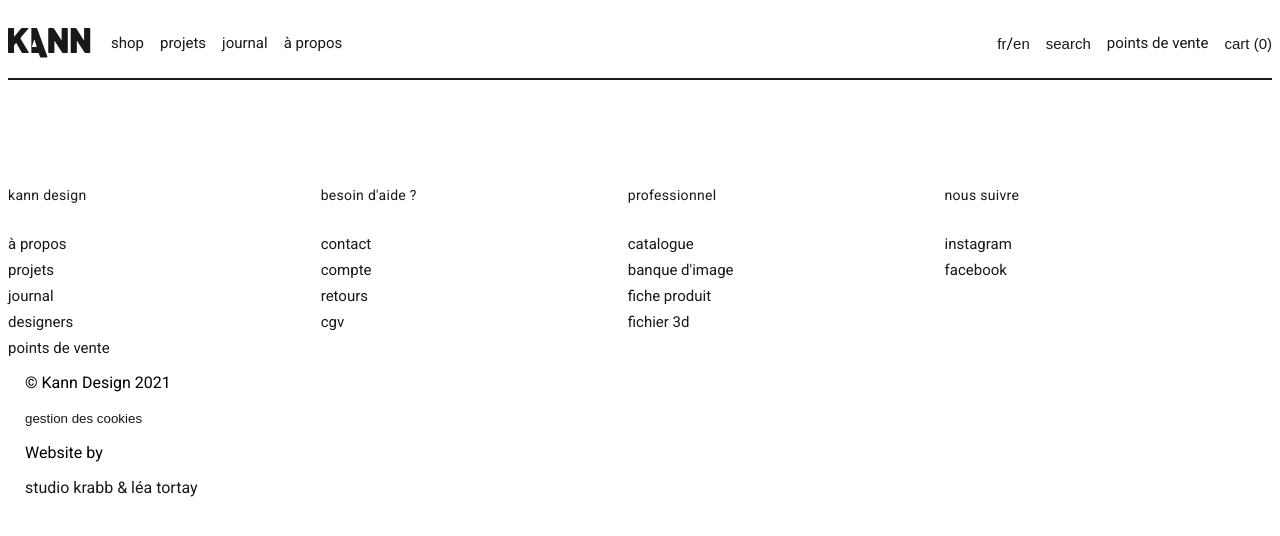
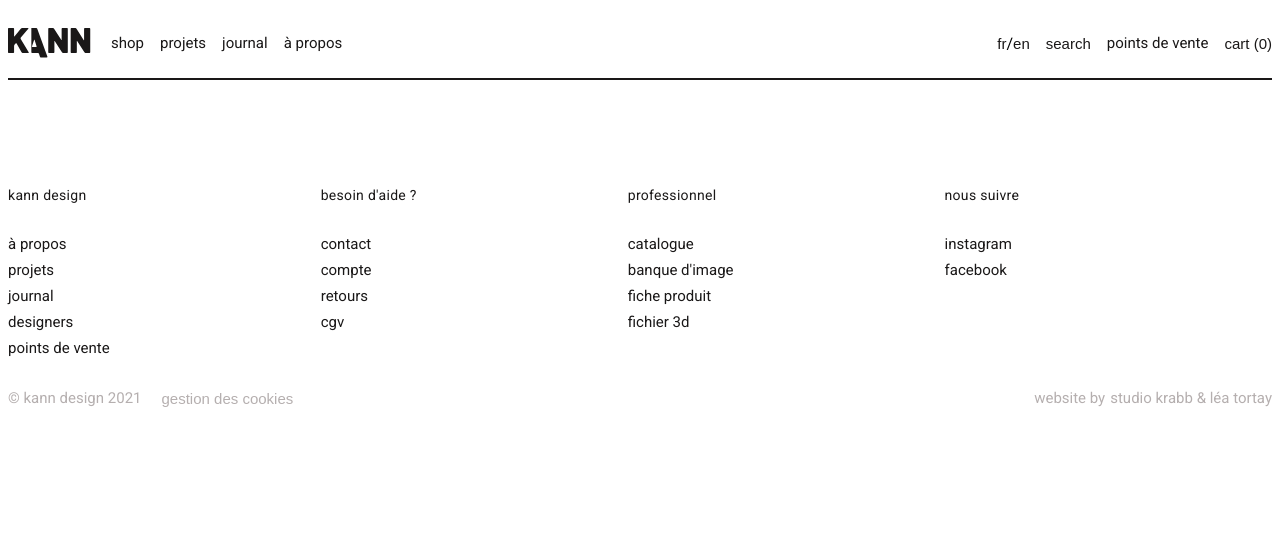
Before and after one commit to deadbeathd07/kann, a Vue app: page / in a window 1280 px wide. Shown: the top 536 px of the page. Built offline with nearby package versions, Linux system fonts and the light colour scheme.

Commit message:
добавлены классы для элементов, модификаторов элементов и блоков

```diff
--- a/src/components/KannFooter.vue
+++ b/src/components/KannFooter.vue
@@ -2,11 +2,11 @@
 footer.footer.footer--top-border
   section.footer__menu-section
     KannListSection(v-for='(listSection, i) in listSections', :key='i', :listSection='listSection' classList="footer__list fs-15")
-  section.footer__copywriting
+  section.footer__copywriting.footer__copywriting--light.footer__copywriting--lowercase.fs-15
     p © Kann Design 2021
-    button.button.button--basic-button(type="button") Gestion des cookies
+    button.button.button--basic-button.footer__button.footer__button--light.footer__button--hover.fs-15(type="button") Gestion des cookies
     p Website by
-    a.link.link--basic-link(href='#') Studio Krabb &#38; Léa Tortay
+    a.link.link--basic-link.footer__link.footer__link--light.footer__link--hover(href='#') Studio Krabb &#38; Léa Tortay
 </template>
 
 <script setup>
@@ -60,10 +60,33 @@
 		width: 80%;
 	}
 	&__copywriting {
-		padding: 0 17px;
+		display: flex;
+		align-items: center;
+		padding: 17px 0;
+		&--light {
+			color: lighten($color: #1a1818, $amount: 60);
+		}
+		&--lowercase {
+			text-transform: lowercase;
+		}
 	}
 	&__list > * + * {
 		margin-top: 8px;
+	}
+	&__button.button {
+		margin-right: auto;
+		margin-left: 20px;
+	}
+	&__link.link {
+		margin-left: 5px;
+	}
+	&__button--light,
+	&__link--light {
+		color: lighten($color: #1a1818, $amount: 60);
+	}
+	&__button--hover:hover,
+	&__link--hover:hover {
+		color: lighten($color: #1a1818, $amount: 40);
 	}
 	&--top-border {
 		border-top: 2px solid #1a1818;
```
